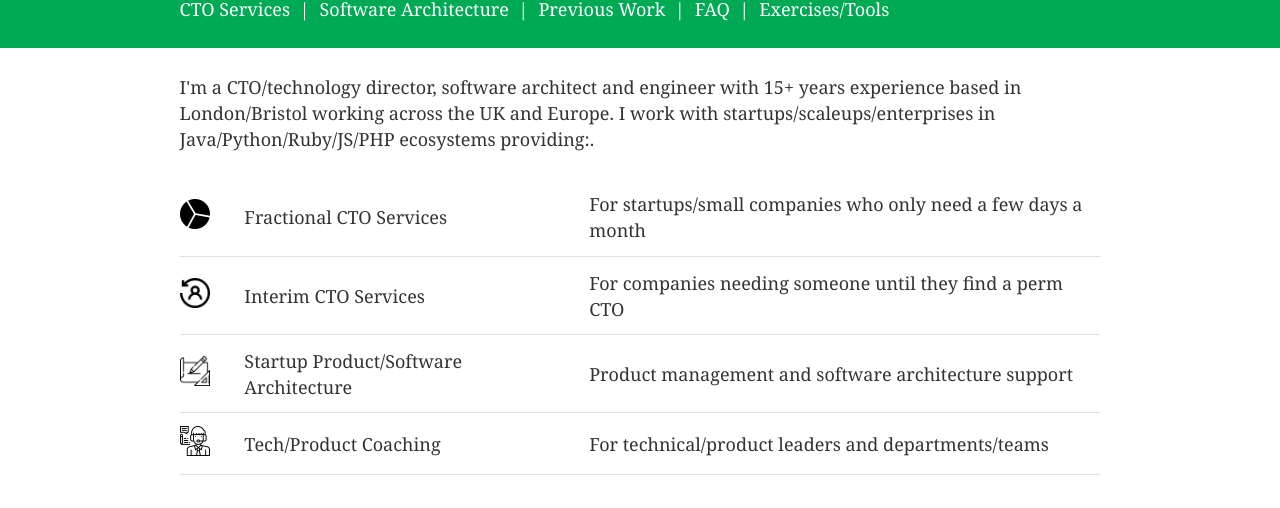
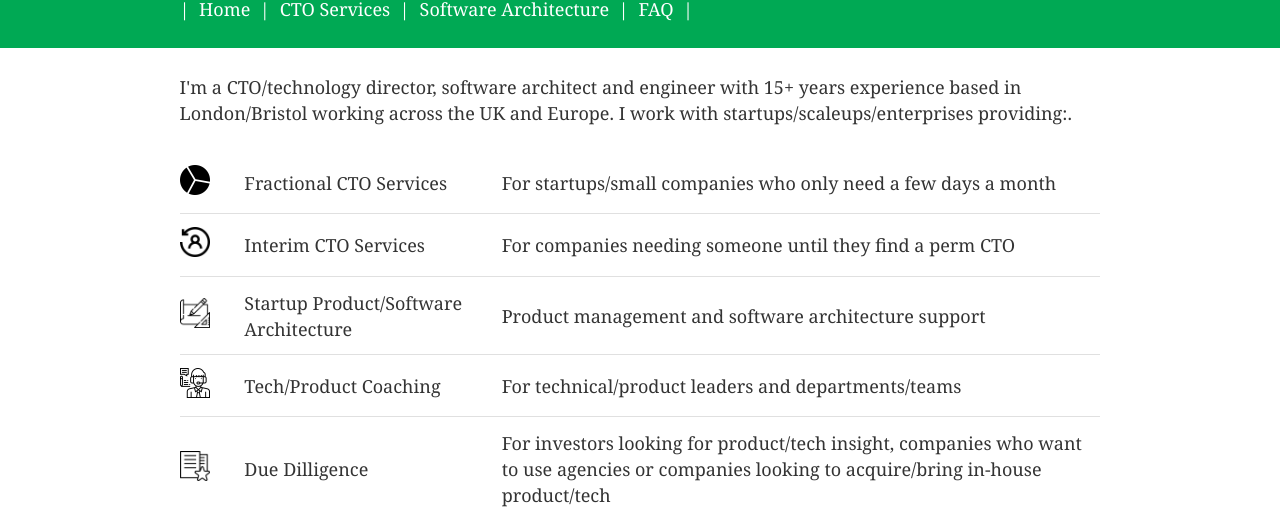
Before and after one commit to jph98/jonathanholloway.co.uk, a Gatsby site: page / in a window 1280 px wide. Shown: the part 85-593 px from the top of the page. Built offline with nearby package versions, Linux system fonts and the light colour scheme; Gatsby itself is replaced by a stand-in of ours.

Commit message:
Fix visiblity

```diff
--- a/src/components/header.js
+++ b/src/components/header.js
@@ -1,5 +1,5 @@
 import React from "react"
-import { Link, graphql } from "gatsby"
+import { Link } from "gatsby"
 import PropTypes from "prop-types"
 
 import SEO from "../components/seo"
@@ -36,9 +36,12 @@ const Header = ({posts, siteTitle}) => {
         </Link>
       </h1>
 
+     <a style={{color: 'white', marginRight: '10px', paddingTop: '20px', marginBottom: '20px', textDecoration: 'none'}} href='/'><span>|&nbsp; Home &nbsp;|</span></a>
+
       {
         posts.edges.map(({ node }, i) => {
             console.log('Found: ' + posts.edges.length + ' pages');
+            if (node.frontmatter.visible) {
               if (i < (posts.edges.length - 1)) {
                 return(
                   <a style={{color: 'white', marginRight: '10px', paddingTop: '20px', marginBottom: '20px', textDecoration: 'none'}} href={node.fields.slug} key={i}><span>{node.frontmatter.title} &nbsp;|</span></a>
@@ -47,6 +50,9 @@ const Header = ({posts, siteTitle}) => {
                 return(
                   <a style={{color: 'white', marginRight: '10px', paddingTop: '20px', marginBottom: '20px', textDecoration: 'none'}} href={node.fields.slug} key={i}><span>{node.frontmatter.title}</span></a>
                 )
+              }
+            } else {
+              console.log('omitting: ' + node.frontmatter.title + ' visible: ' + node.frontmatter.visible);
             }
         }
       )}
--- a/src/pages/archservices/index.md
+++ b/src/pages/archservices/index.md
@@ -7,7 +7,7 @@ description: Architecture services page
 date: '2019-02-16'
 image: ''
 order: 2
-visible: false
+visible: true
 ---
 
 I provide enterprise/solutions/technical services for all size companies, including:
--- a/src/pages/index.js
+++ b/src/pages/index.js
@@ -1,18 +1,17 @@
 import React from "react"
-import { Link, graphql } from "gatsby"
+import { graphql } from "gatsby"
 
 import Img from 'gatsby-image'
 import Layout from '../components/layout'
 
-import SEO from "../components/seo"
+//import SEO from "../components/seo"
 
 const IndexPage = (props) => {
   return (
     <Layout>
 
 <div id="container">
-      <p>I'm a CTO/technology director, software architect and engineer with 15+ years experience based in London/Bristol working across the UK and Europe.  I work with startups/scaleups/enterprises in Java/Python/Ruby/JS/PHP ecosystems providing:.</p>
-
+      <p>I'm a CTO/technology director, software architect and engineer with 15+ years experience based in London/Bristol working across the UK and Europe.  I work with startups/scaleups/enterprises providing:.</p>
       <table>
         <tr>
           <td><Img fixed={props.data.fractional.childImageSharp.fixed} /></td>
@@ -33,6 +32,11 @@ const IndexPage = (props) => {
           <td><Img fixed={props.data.coaching.childImageSharp.fixed} /></td>
           <td>Tech/Product Coaching</td>
           <td>For technical/product leaders and departments/teams</td>
+        </tr>
+        <tr>
+          <td><Img fixed={props.data.dd.childImageSharp.fixed} /></td>
+          <td>Due Dilligence</td>
+          <td>For investors looking for product/tech insight, companies who want to use agencies or companies looking to acquire/bring in-house  product/tech</td>
         </tr>
       </table>
     </div>
@@ -157,12 +161,19 @@ export const imageQuery = graphql`
         }
       }
     },
+  dd: file(relativePath: { eq: "dd.png" }) {
+      childImageSharp {
+        fixed(width: 30, height: 30) {
+          ...GatsbyImageSharpFixed
+        }
+      }
+    },
     coaching: file(relativePath: { eq: "coaching.png" }) {
       childImageSharp {
         fixed(width: 30, height: 30) {
           ...GatsbyImageSharpFixed
         }
       }
-    },
+    }
   }
 `
--- a/src/pages/previouswork/index.md
+++ b/src/pages/previouswork/index.md
@@ -7,7 +7,7 @@ description: Previous work page
 date: '2019-02-16'
 image: ''
 order: 3
-visible: true
+visible: false
 ---
 
 Previous work includes the following:
--- a/src/pages/tools/index.md
+++ b/src/pages/tools/index.md
@@ -1,13 +1,12 @@
 ---
 category: 'top'
 type: 'page'
-title: "Exercises/Tools"
-description: Exercises/Tools
+title: "Tools"
+description: Tools
 date: '2019-02-16'
 image: ''
 order: 5
-visible: true
+visible: false
 ---
 
-These are several tools I use during consulting for various purposes.  Free for you to use, just please credit me in blog posts/articles
-etc... if these are referenced.
+These are several tools I use during consulting for various purposes.  Free for you to use, just please credit me in blog posts/articles etc... if referenced.
--- a/src/templates/blog-post.js
+++ b/src/templates/blog-post.js
@@ -4,11 +4,9 @@ import { graphql } from 'gatsby'
 
 function BlogPost(props) {
     const post = props.data.markdownRemark;
-    const { title } = post.frontmatter;
     return (
         <Layout>
             <div>
-
                 <div dangerouslySetInnerHTML={{ __html: post.html }} />
             </div>
         </Layout>
@@ -21,7 +19,6 @@ export const query = graphql`
      markdownRemark(fields: { slug: { eq: $slug } }) {
        html
        frontmatter {
-        title
         description
        }
    }
```
Also changed, not shown: src/images/dd.png (added). Lines whose indentation alone changed are shown as unchanged.
